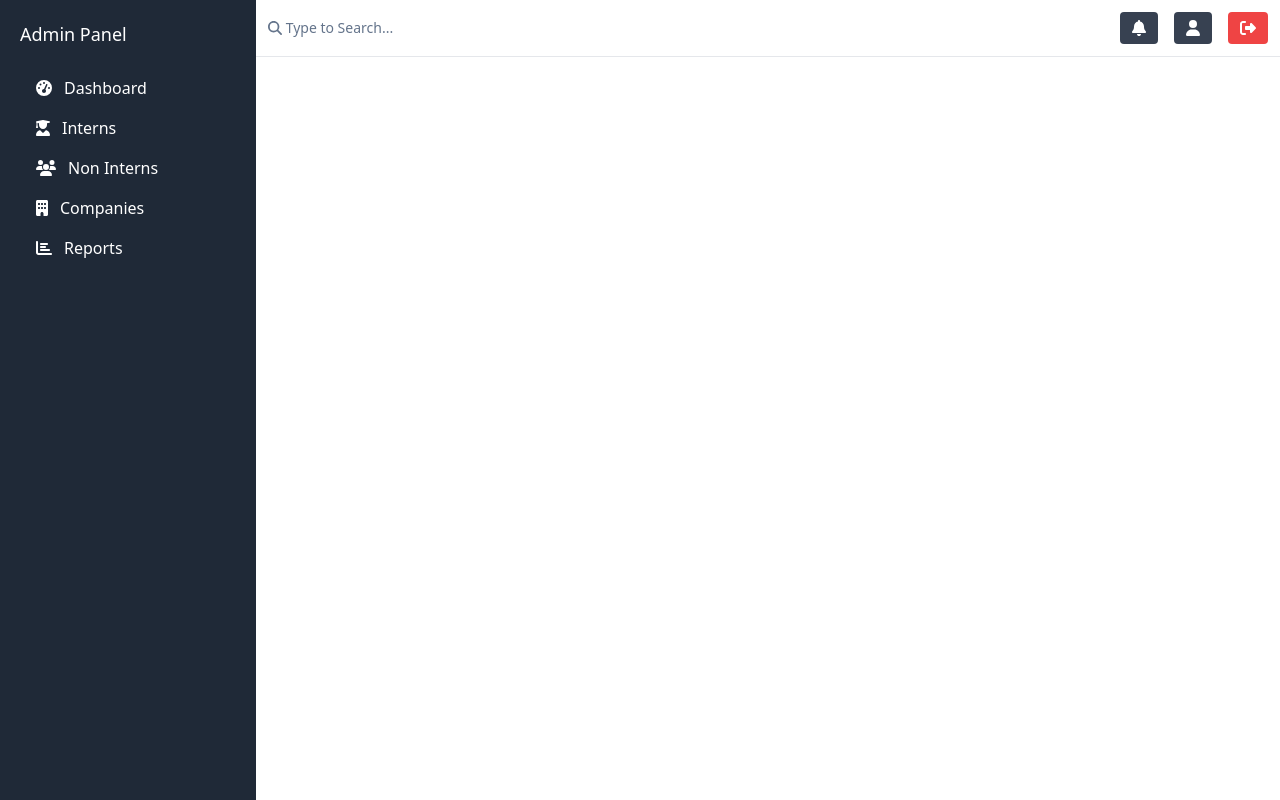
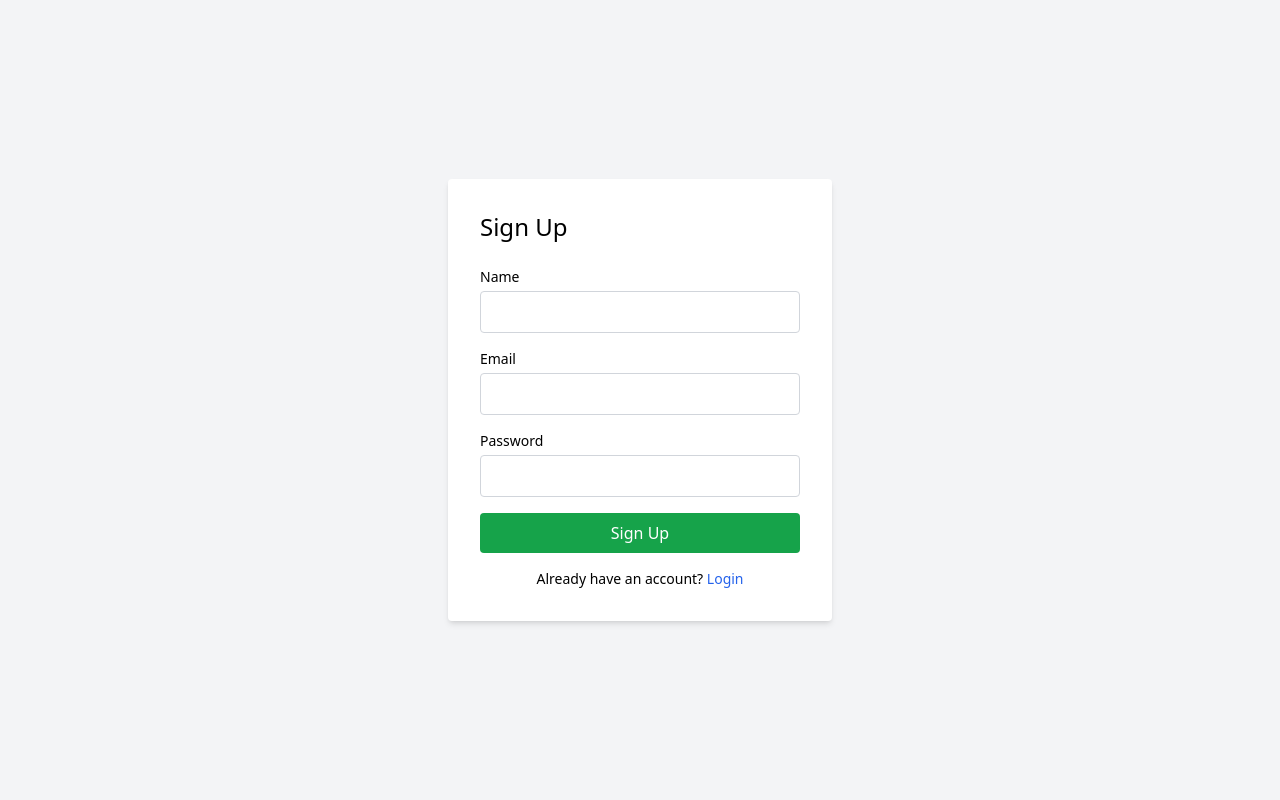
Before and after one commit to ChanakaDev/my-app, a React (Create React App) app: page /signup in a window 1280 px wide. Built offline with nearby package versions, Linux system fonts and the light colour scheme.

Commit message:
Implemented the login and logout functionalities

```diff
--- a/src/App.js
+++ b/src/App.js
@@ -1,5 +1,5 @@
-import React from 'react';
-import { BrowserRouter, Routes, Route } from 'react-router-dom';
+import React, { useState } from 'react';
+import { BrowserRouter, Routes, Route, Navigate } from 'react-router-dom';
 import Sidebar from './Sidebar';
 import Navbar from './Navbar';
 import DashboardPage from './components/DashboardPage';
@@ -7,26 +7,46 @@ import CompaniesPage from './components/CompaniesPage';
 import ReportsPage from './components/ReportsPage';
 import InternsPage from './components/InternsPage';
 import NonInternsPage from './components/NonInternsPage';
+import LoginPage from './LoginPage';
+import SignupPage from './SignupPage';
 
 const App = () => {
+  const [isAuthenticated, setIsAuthenticated] = useState(false);
+
+  const handleLogin = () => setIsAuthenticated(true);
+  const handleLogout = () => setIsAuthenticated(false);
+
   return (
     <BrowserRouter>
+      <Routes>
+        <Route path="/login" element={<LoginPage onLogin={handleLogin} />} />
+        <Route path="/signup" element={<SignupPage />} />
+        <Route path="/" element={isAuthenticated ? <Navigate to="/dashboard" /> : <Navigate to="/login" />} />
+        <Route
+          path="*"
+          element={
+            isAuthenticated ? (
               <div className="flex h-screen">
                 <Sidebar />
                 <div className="flex-1 flex flex-col">
-          <Navbar />
+                  <Navbar handleLogout={handleLogout} />
                   <main className="flex-1 overflow-y-auto">
                     <Routes>
-              <Route path="/" element={<DashboardPage />} />
                       <Route path="/dashboard" element={<DashboardPage />} />
                       <Route path="/interns" element={<InternsPage />} />
-              <Route path="/non_interns" element={<NonInternsPage/>} />
+                      <Route path="/non_interns" element={<NonInternsPage />} />
                       <Route path="/companies" element={<CompaniesPage />} />
                       <Route path="/reports" element={<ReportsPage />} />
                     </Routes>
                   </main>
                 </div>
               </div>
+            ) : (
+              <Navigate to="/login" />
+            )
+          }
+        />
+      </Routes>
     </BrowserRouter>
   );
 };
--- /dev/null
+++ b/src/LoginPage.js
@@ -0,0 +1,59 @@
+import React, { useState } from 'react';
+import { useNavigate } from 'react-router-dom';
+
+const LoginPage = ({ onLogin }) => {
+  const [email, setEmail] = useState('');
+  const [password, setPassword] = useState('');
+  const navigate = useNavigate();
+
+  const handleSubmit = (e) => {
+    e.preventDefault();
+    // Replace with actual authentication logic
+    if (email === 'admin@example.com' && password === 'password') {
+      onLogin();
+      navigate('/dashboard');
+    } else {
+      alert('Invalid credentials');
+    }
+  };
+
+  return (
+    <div className="flex items-center justify-center h-screen bg-gray-100">
+      <div className="bg-white p-8 rounded shadow-md w-96">
+        <h2 className="text-2xl mb-6">Login</h2>
+        <form onSubmit={handleSubmit}>
+          <div className="mb-4">
+            <label htmlFor="email" className="block text-sm font-medium">Email</label>
+            <input
+              type="email"
+              id="email"
+              value={email}
+              onChange={(e) => setEmail(e.target.value)}
+              className="w-full mt-1 p-2 border border-gray-300 rounded"
+              required
+            />
+          </div>
+          <div className="mb-4">
+            <label htmlFor="password" className="block text-sm font-medium">Password</label>
+            <input
+              type="password"
+              id="password"
+              value={password}
+              onChange={(e) => setPassword(e.target.value)}
+              className="w-full mt-1 p-2 border border-gray-300 rounded"
+              required
+            />
+          </div>
+          <button
+            type="submit"
+            className="w-full bg-blue-600 text-white py-2 rounded hover:bg-blue-700"
+          >
+            Login
+          </button>
+        </form>
+      </div>
+    </div>
+  );
+};
+
+export default LoginPage;
--- a/src/Navbar.js
+++ b/src/Navbar.js
@@ -1,13 +1,16 @@
 import React from "react";
 import { FontAwesomeIcon } from "@fortawesome/react-fontawesome";
-import {
-  faBell,
-  faUser,
-  faSignOutAlt,
-  faSearch,
-} from "@fortawesome/free-solid-svg-icons";
+import { faBell, faUser, faSignOutAlt, faSearch } from "@fortawesome/free-solid-svg-icons";
+import { useNavigate } from "react-router-dom";
 
-const Navbar = () => {
+const Navbar = ({ handleLogout }) => {
+  const navigate = useNavigate();
+
+  const handleLogoutClick = () => {
+    handleLogout();
+    navigate("/login"); // Redirect to login page
+  };
+
   return (
     <div className="text-white flex items-center justify-between p-3 border-b border-gray-200">
       <div className="text-slate-500 text-sm">
@@ -20,7 +23,10 @@ const Navbar = () => {
         <button className="bg-gray-700 px-3 py-2 rounded flex items-center">
           <FontAwesomeIcon icon={faUser} />
         </button>
-        <button className="bg-red-500 px-3 py-2 rounded flex items-center">
+        <button
+          onClick={handleLogoutClick}
+          className="bg-red-500 px-3 py-2 rounded flex items-center"
+        >
           <FontAwesomeIcon icon={faSignOutAlt} />
         </button>
       </div>
--- /dev/null
+++ b/src/SignupPage.js
@@ -0,0 +1,52 @@
+import React from 'react';
+import { Link } from 'react-router-dom';
+
+const SignupPage = () => {
+  return (
+    <div className="flex items-center justify-center h-screen bg-gray-100">
+      <div className="bg-white p-8 rounded shadow-md w-96">
+        <h2 className="text-2xl mb-6">Sign Up</h2>
+        <form>
+          <div className="mb-4">
+            <label htmlFor="name" className="block text-sm font-medium">Name</label>
+            <input
+              type="text"
+              id="name"
+              className="w-full mt-1 p-2 border border-gray-300 rounded"
+              required
+            />
+          </div>
+          <div className="mb-4">
+            <label htmlFor="email" className="block text-sm font-medium">Email</label>
+            <input
+              type="email"
+              id="email"
+              className="w-full mt-1 p-2 border border-gray-300 rounded"
+              required
+            />
+          </div>
+          <div className="mb-4">
+            <label htmlFor="password" className="block text-sm font-medium">Password</label>
+            <input
+              type="password"
+              id="password"
+              className="w-full mt-1 p-2 border border-gray-300 rounded"
+              required
+            />
+          </div>
+          <button
+            type="submit"
+            className="w-full bg-green-600 text-white py-2 rounded hover:bg-green-700"
+          >
+            Sign Up
+          </button>
+        </form>
+        <p className="mt-4 text-sm text-center">
+          Already have an account? <Link to="/login" className="text-blue-600">Login</Link>
+        </p>
+      </div>
+    </div>
+  );
+};
+
+export default SignupPage;
```
Lines whose indentation alone changed are shown as unchanged.
